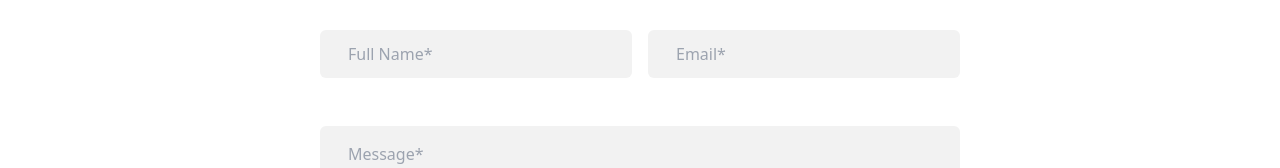
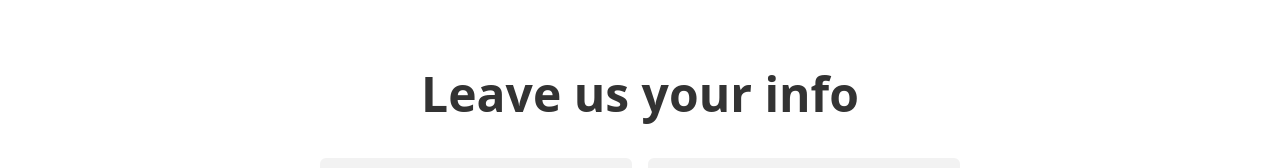
Before and after one commit to Sheriff-Oladimeji/bookr, a React (Vite) app: page /contact in a window 1280 px wide. Shown: the part 490-658 px from the top of the page. Built offline with nearby package versions, Linux system fonts and the light colour scheme.

Commit message:
feat: add form header

```diff
--- a/src/Pages/contact/Contact.jsx
+++ b/src/Pages/contact/Contact.jsx
@@ -5,13 +5,12 @@ import ContactHeader from "../../components/header/ContactHeader"
 
 const Contact = () => {
   return (
-      <div>
-
+    <div>
       <ContactHeader />
-      <Form/>
-     </div>
-
-  )
+      <h1 className="text-4xl md:text-5xl flex justify-center items-center mx-auto font-bold text-dark mt-20">Leave us your info</h1>
+      <Form />
+    </div>
+  );
 }
 
 export default Contact
--- a/src/components/form/Form.jsx
+++ b/src/components/form/Form.jsx
@@ -12,8 +12,7 @@ export default function Form() {
     <form
       onSubmit={handleSubmit(onSubmit)}
       className="mt-10 w-[90%] md:w-[50%] mx-auto flex flex-col space-y-6 mb-8"
-          action="https://getform.io/f/a2ecc236-ac1c-45ba-a55a-866ec1772a84"
-          method="POST"
+
     >
       <div className="flex items-center gap-4 flex-col md:flex-row w-full mt-0">
         <div className="w-full flex-col h-[56px] mb-4">
```
